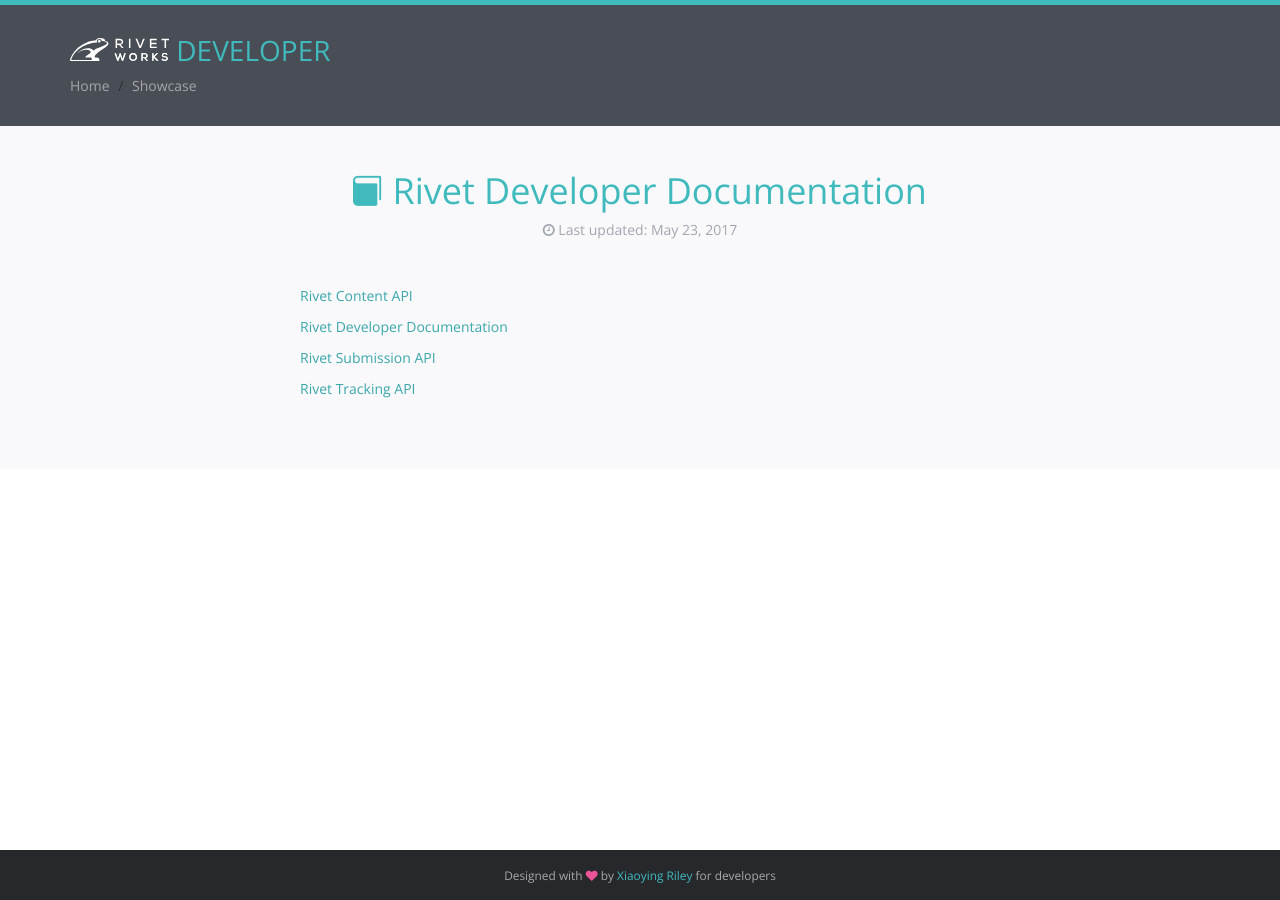
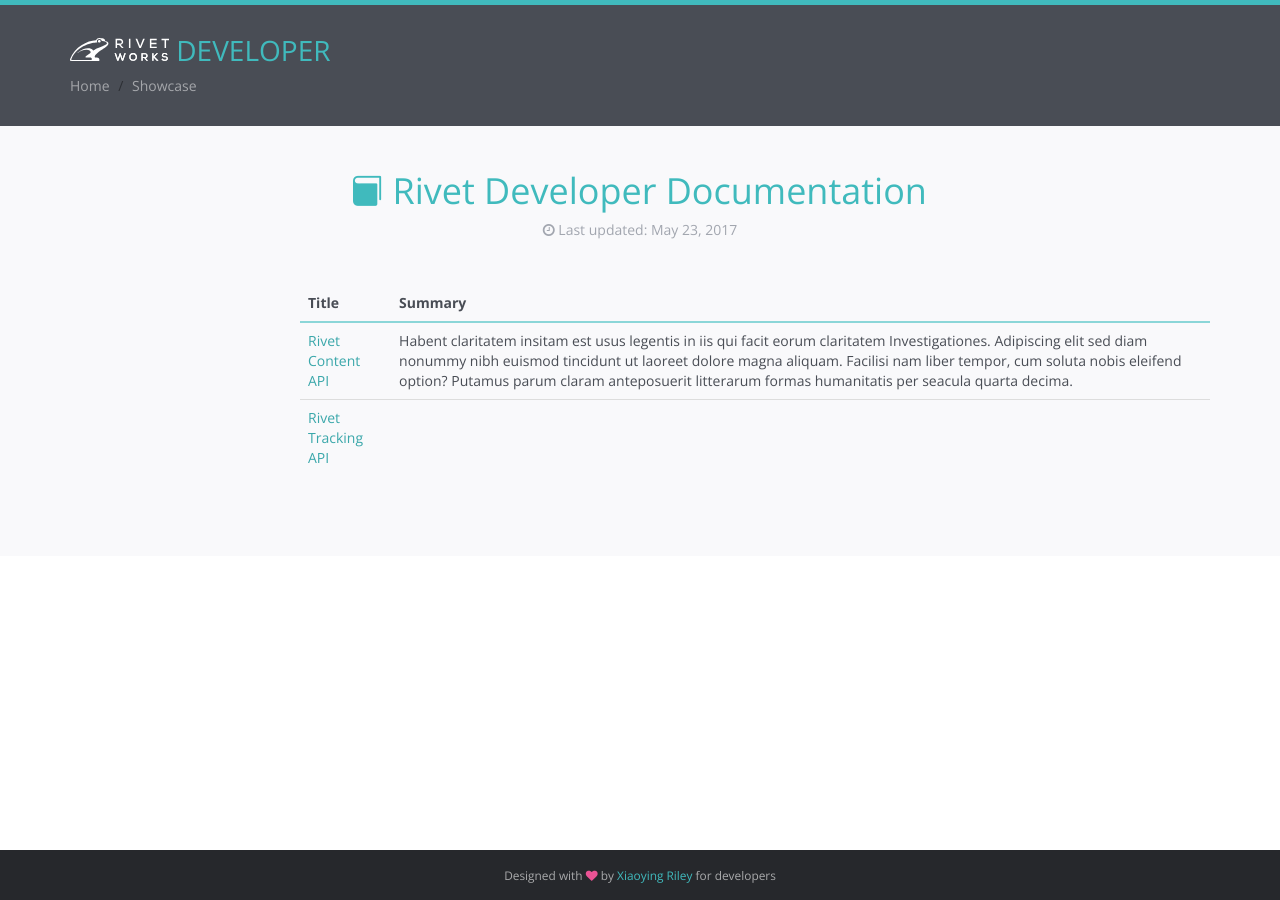
Before and after one commit to tmkorte/tmkorte.github.com, a Jekyll site: the page built from _documentation/index.md, in a window 1280 px wide. Built offline with Jekyll 4.4.1, drawn with Linux system fonts in a browser that asks for light colours.

Commit message:
Add the documentation landing page with summaries.
Signed-off-by: Mike Korte <korte@rivet.works>

```diff
--- a/_documentation/content-api/index.md
+++ b/_documentation/content-api/index.md
@@ -1,6 +1,7 @@
 ---
 layout: page
 title: Rivet Content API
+summary: Habent claritatem insitam est usus legentis in iis qui facit eorum claritatem Investigationes. Adipiscing elit sed diam nonummy nibh euismod tincidunt ut laoreet dolore magna aliquam. Facilisi nam liber tempor, cum soluta nobis eleifend option? Putamus parum claram anteposuerit litterarum formas humanitatis per seacula quarta decima.
 ---
 The Rivet Platform allows brands and retailers to collect a variety of engaging user generated content – including rich media (photos and videos), geolocation, and commentary – directly from their customers. Rivet offers a collection of embeddable JavaScript displays that allow brands and retailers to easily display the user generated content on their own websites using only a few lines of code. For those customers in search of a more custom display experience, we offer the Rivet Content API. Customers can use the API to create their own galleries of user generated content and integrate the content anywhere on their website.
 
--- a/_documentation/index.md
+++ b/_documentation/index.md
@@ -1,11 +1,18 @@
 ---
-layout: page
+layout: default
 title: Rivet Developer Documentation
+exclude: true
 ---
+<!-- | Title | Summary |
+| ----- | ------- |
 {% for document in site.documentation %}
+  {% if document.exclude != true %}
+| [{{document.title}}]({{document.url}}) | {{document.summary}} |
+  {% endif %}
+{% endfor %}
+{:.table .table-responsive} -->
 
-
-[{{document.title}}]({{document.url}})
-
-
-{% endfor %}
+| Title | Summary |
+| ----- | ------- |{% for document in site.documentation %}{% if document.exclude != true %}
+| [{{document.title}}]({{document.url}}) |{{document.summary}} |{% endif %}{% endfor %}
+{:.table .table-responsive}
```
Also changed, not shown: _documentation/submission-api/index.md (+1 -0 lines).
